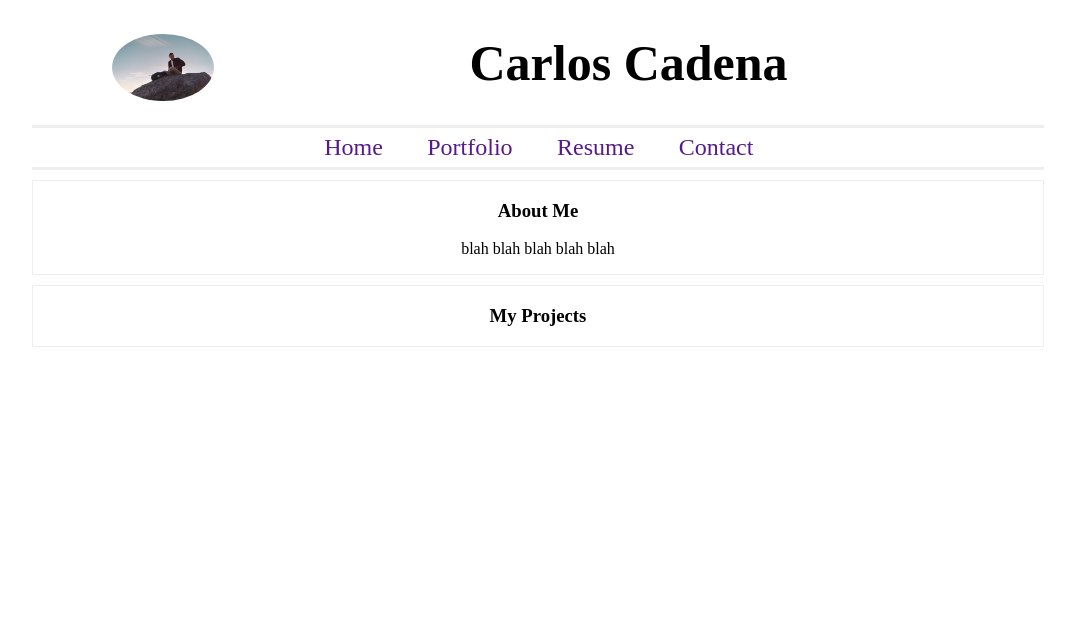
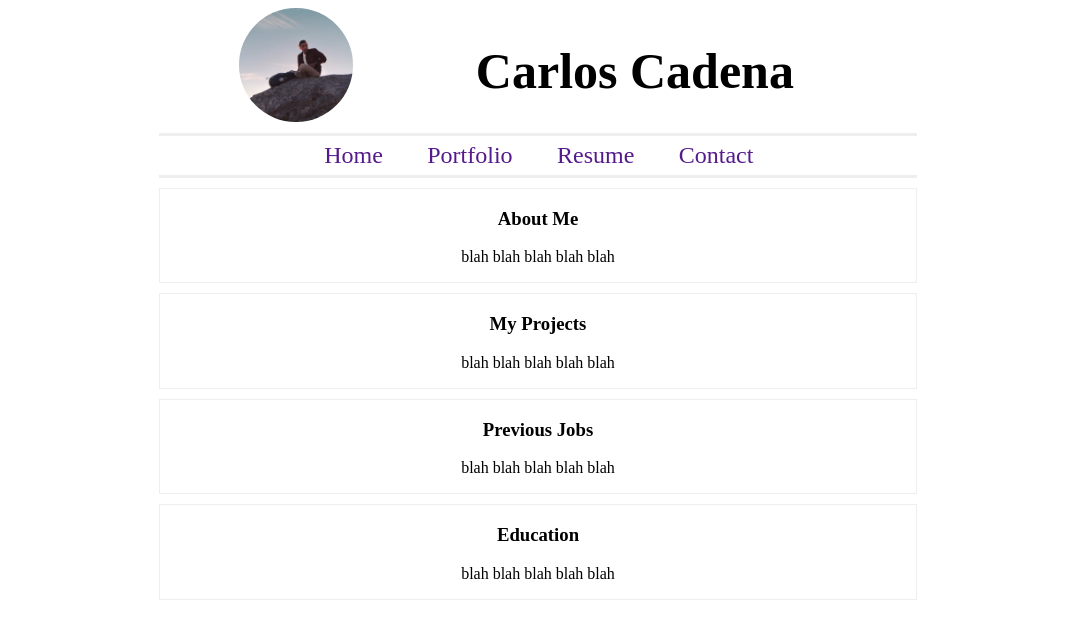
Before and after one commit to carloscadena/portfolio, a plain HTML site: page index.html in a window 1280 px wide. Shown: the whole page, without its empty margins (102-1177 px from the left). Drawn offline with Linux system fonts and the light colour scheme.

Commit message:
minor changes

```diff
--- a/app.js
+++ b/app.js
@@ -1 +1,7 @@
 'use strict';
+
+function Portfolio (work) {
+  this.title = work.title;
+  this.urlLink= work.urlLink;
+  this.publishedOn = work.publishedOn;
+}
--- a/index.html
+++ b/index.html
@@ -7,7 +7,7 @@
   </head>
   <body>
     <div class="header">
-      <img src="img/026_26.JPG" alt="">
+      <img src="img/026_26 2.JPG" alt="">
       <h1>Carlos Cadena</h1>
     </div>
     <div class="main-nav">
@@ -18,14 +18,21 @@
         <li><a href="">Contact</a></li>
       </ul>
     </div>
-    <div class="main-content">
+    <div class="main-content one">
       <h3>About Me</h3>
       <p>blah blah blah blah blah</p>
     </div>
-    <div class="main-content">
+    <div class="main-content two">
       <h3>My Projects</h3>
-
+      <p>blah blah blah blah blah</p>
     </div>
-
+    <div class="main-content three">
+      <h3>Previous Jobs</h3>
+      <p>blah blah blah blah blah</p>
+    </div>
+    <div class="main-content four">
+      <h3>Education</h3>
+      <p>blah blah blah blah blah</p>
+    </div>
   </body>
 </html>
--- a/style.css
+++ b/style.css
@@ -4,20 +4,22 @@ body {
 
 h1 {
   font-size: 50px;
+  display: inline-block;
 }
 
 img {
   float: left;
-  width: 10%;
+  width: 15%;
   border-radius: 50%;
   margin-left: 5em;
+  margin-bottom: 3px;
   position: relative;
 }
 
 .header {
   border-bottom: 3px solid #eeeeee;
-  margin-right: 10%;
-  margin-left: 10%;
+  margin-right: 20%;
+  margin-left: 20%;
 }
 
 ul {
@@ -30,8 +32,8 @@ ul {
   border-bottom: 3px solid #eeeeee;
   padding: 5px;
   margin: 0px;
-  margin-right: 10%;
-  margin-left: 10%;
+  margin-right: 20%;
+  margin-left: 20%;
 }
 
 .main-nav li {
@@ -45,7 +47,7 @@ a {
 
 .main-content {
   border: 1px solid #eeeeee;
-  margin-right: 10%;
-  margin-left: 10%;
+  margin-right: 20%;
+  margin-left: 20%;
   margin-top: 10px;
 }
```
Also changed, not shown: img/026_26 2.jpg (added), img/026_26.JPG (deleted).
